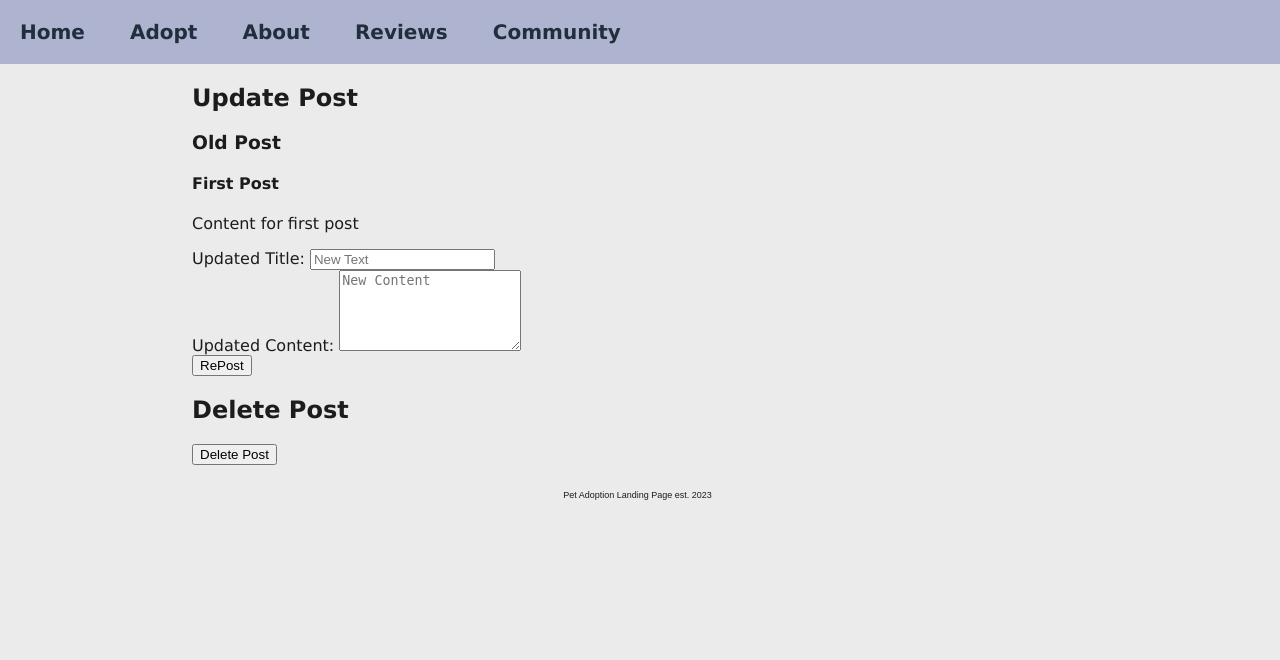
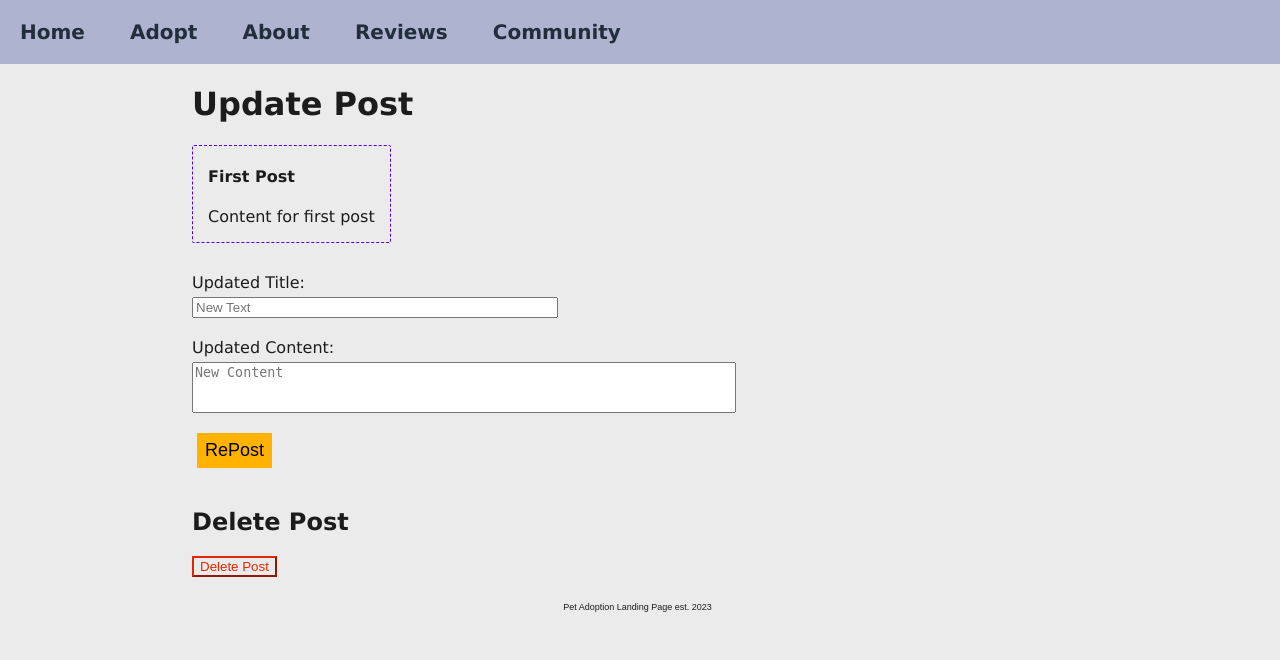
Before and after one commit to bchairez4/flask-landing-page, a Flask app: page /1/edit in a window 1280 px wide. Shown: the part 140-800 px from the top of the page. Run offline with Flask 3, Linux system fonts and the light colour scheme; data comes from the database, SQL or seed files in the repository.

Commit message:
added styling to elements

```diff
--- a/templates/edit.html
+++ b/templates/edit.html
@@ -3,28 +3,29 @@
 {% block title %} Edit {% endblock %}
 
 {% block body %}
-    <h2>Update Post</h2>
-    <h3>Old Post</h3>
-    <h4>{{ post['title'] }}</h4>
-    <p>{{ post['content'] }}</p>
+    <h1>Update Post</h1>
+    <div class="oldPost">
+        <h4>{{ post['title'] }}</h4>
+        <p>{{ post['content'] }}</p>
+    </div>
 
-    <form method="post">
-        <div>
+    <form class="updateForm" method="post">
+        <div class="updateTitleForm">
             <label for="title">Updated Title:</label>
             <input type="text" name="title" placeholder="New Text" value="{{ request.form['title'] }}">
         </div>
-        <div>
+        <div class="updateContentForm">
             <label for="content">Updated Content:</label>
-            <textarea name="content" placeholder="New Content" rows="5">{{ request.form['content'] }}</textarea>
+            <textarea name="content" placeholder="New Content" cols="20">{{ request.form['content'] }}</textarea>
         </div>
-        <button type="submit">
+        <button class="editButton" type="submit">
             RePost
         </button>
     </form>
 
     <h2>Delete Post</h2>
     <form action="{{ url_for('delete', postID=post['id']) }}" method="post">
-        <button type="submit" onclick="return confirm('Are you sure you want to delete the entire post?')">
+        <button class="deleteButton" type="submit" onclick="return confirm('Are you sure you want to delete the entire post?')">
             Delete Post
         </button>
     </form>
```
